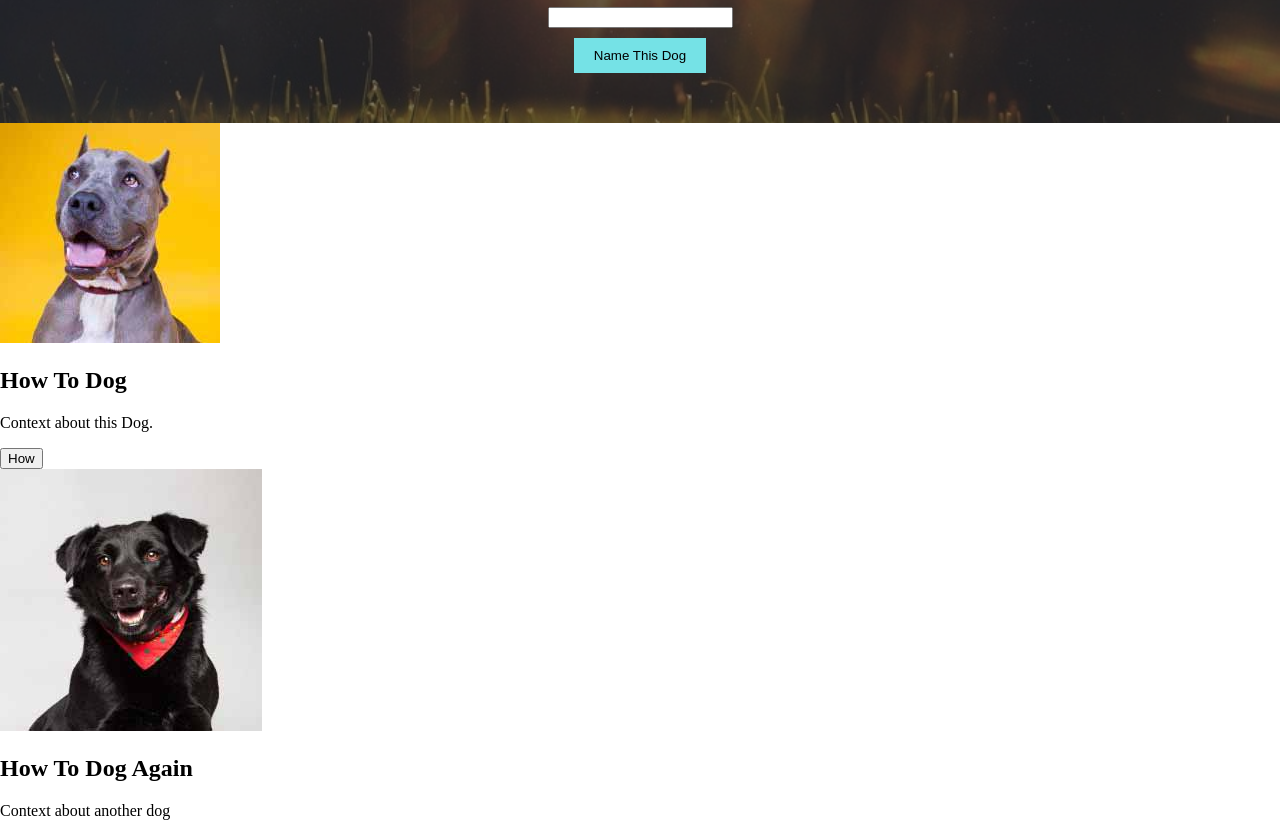
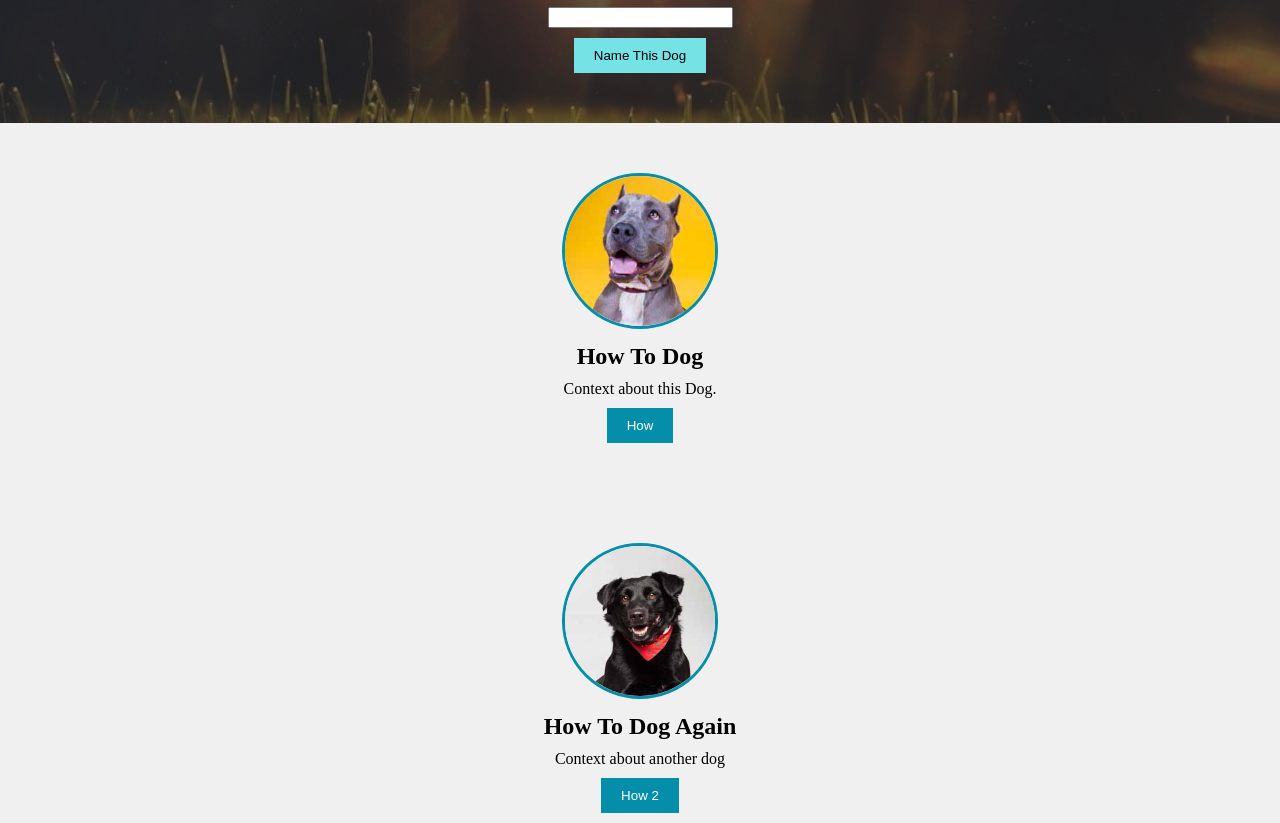
Before and after one commit to Crosswolfv1/dog_party, a plain HTML site: page index.html in a window 1280 px wide. Shown: the part 647-1470 px from the top of the page. Drawn offline with Linux system fonts and the light colour scheme.

Commit message:
added info and dry borders for images

```diff
--- a/style.css
+++ b/style.css
@@ -12,6 +12,10 @@ header {
   display: flex;
   justify-content: space-between;
   align-items: center;
+}
+
+img {
+  border: 3px solid #048eaa;
 }
 
 .logo {
@@ -47,7 +51,6 @@ li a {
   border-radius: 50%;
   margin: 20px 0;
   background: #048eaa;
-  border: 3px solid #048eaa;
 }
 
 .hero form {
@@ -63,3 +66,37 @@ li a {
   border: none;
   cursor: pointer;
 }
+
+.info {
+  display: flex;
+  justify-content: space-evenly;
+  padding: 50px 20px;
+  background-color: #f0f0f0;
+}
+
+.dog-info {
+  text-align: center;
+}
+.dog-info img {
+  border-radius: 50%;
+  width: 150px;
+  height: 150px;
+}
+
+.dog-info h2 {
+  font-size: 1.5em;
+  margin: 10px 0;
+}
+
+.dog-info p {
+  font-size: 1em;
+  margin: 10px 0;
+}
+
+.dog-info button {
+  padding: 10px 20px;
+  background-color: #048eaa;
+  color: #ffffff;
+  border: none;
+  cursor: pointer;
+}
```
